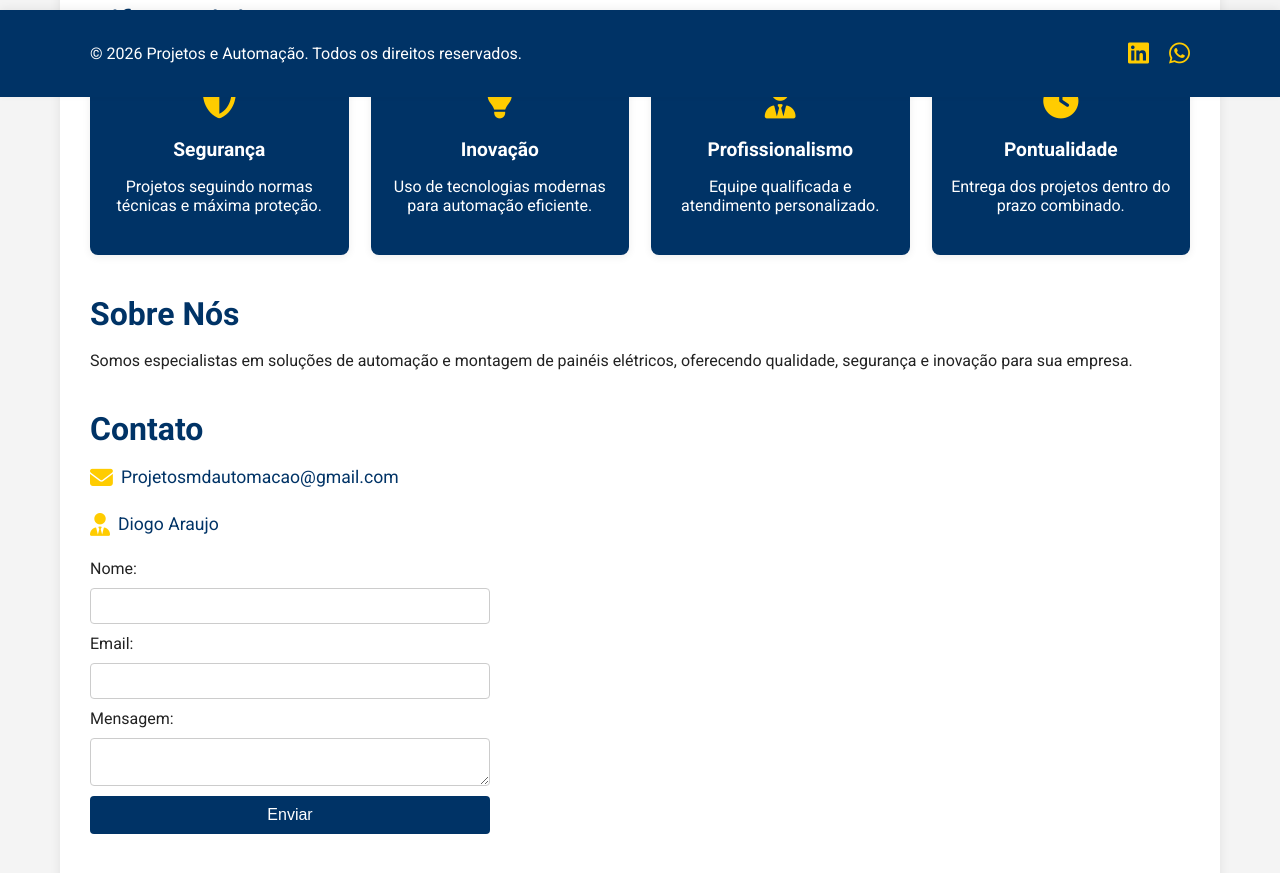
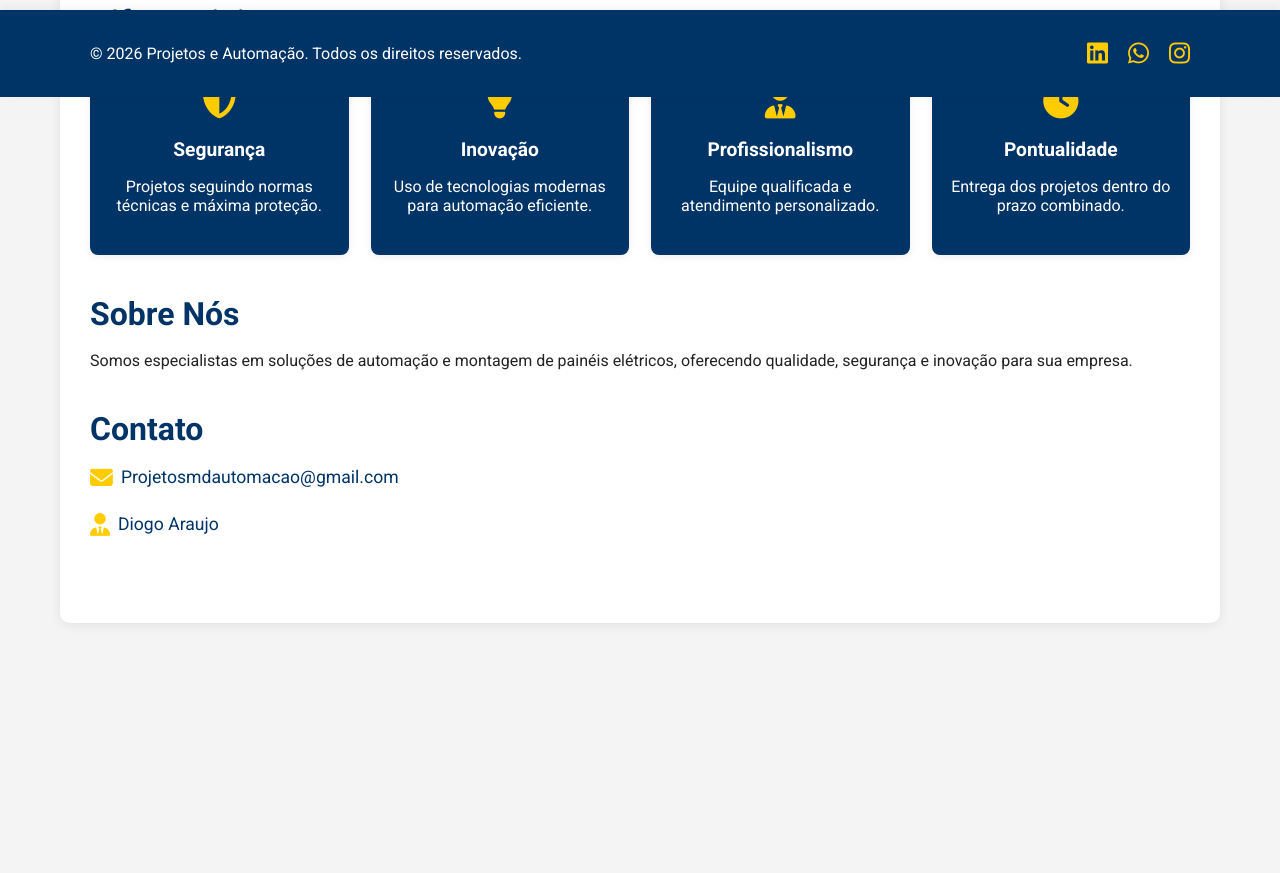
Before and after one commit to RSMmattos/DiogoAraujo, a plain HTML site: page index.html in a window 1280 px wide. Shown: the part 703-1576 px from the top of the page. After the commit the page ends 1386 px from the top, so only its background shows below. Drawn offline with Linux system fonts and the light colour scheme.

Commit message:
Removido formulário de contato

```diff
--- a/index.html
+++ b/index.html
@@ -77,16 +77,6 @@
                 <p><a href="mailto:Projetosmdautomacao@gmail.com" class="contato-icone" title="E-mail"><i class="fas fa-envelope"></i> Projetosmdautomacao@gmail.com</a></p>
                 <p><a href="fundador.html" class="contato-icone" title="Fundador"><i class="fas fa-user-tie"></i> Diogo Araujo</a></p>
             </div>
-            <form id="form-contato">
-                <label for="nome">Nome:</label>
-                <input type="text" id="nome" name="nome" required>
-                <label for="email">Email:</label>
-                <input type="email" id="email" name="email" required>
-                <label for="mensagem">Mensagem:</label>
-                <textarea id="mensagem" name="mensagem" required></textarea>
-                <button type="submit">Enviar</button>
-            </form>
-            <div id="mensagem-sucesso" style="display:none;">Mensagem enviada com sucesso!</div>
         </section>
     </main>
     <footer>
@@ -97,6 +87,7 @@
             <div class="footer-social">
                 <a href="https://www.linkedin.com/in/marcos-diogo-944273174" target="_blank" title="LinkedIn"><i class="fab fa-linkedin"></i></a>
                 <a href="https://wa.me/553488593647" target="_blank" title="WhatsApp"><i class="fab fa-whatsapp"></i></a>
+                <a href="https://www.instagram.com/md_projetoseautomacao?igsh=OWxwdGY0MWY3MTF5&utm_source=qr" target="_blank" title="Instagram"><i class="fab fa-instagram"></i></a>
             </div>
         </div>
     </footer>
```
